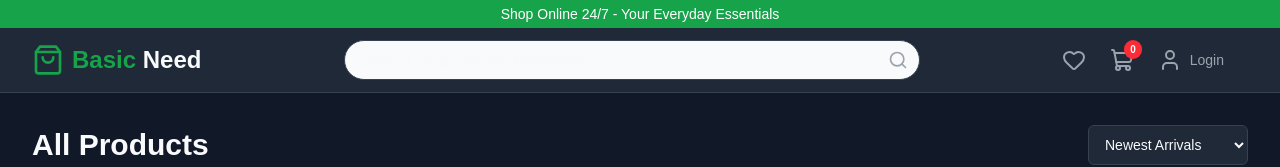
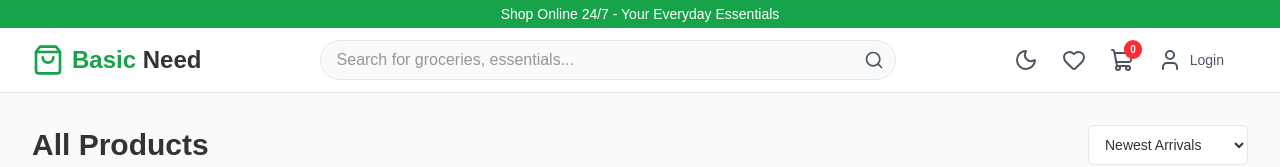
Before and after one commit to sathibodeoffice-netizen/basic-need, a Next.js app: page /shop in a window 1280 px wide. Shown: the top 167 px of the page. Built offline with nearby package versions, Linux system fonts and the light colour scheme; no server answers; the database is empty.

Commit message:
Add Dark/Light mode toggle button to Navbar

```diff
--- a/src/app/globals.css
+++ b/src/app/globals.css
@@ -18,18 +18,14 @@
   --foreground: #333333;
 }
 
-@media (prefers-color-scheme: dark) {
-  :root {
+.dark {
   --background: #111827;
   --foreground: #f9fafb;
-  }
-  @theme inline {
   --color-background: #111827;
   --color-surface: #1f2937;
   --color-border: #374151;
   --color-text-main: #f9fafb;
   --color-text-light: #9ca3af;
-  }
 }
 
 body {
--- a/src/components/Navbar.tsx
+++ b/src/components/Navbar.tsx
@@ -1,13 +1,38 @@
 'use client';
 
-import React from 'react';
+import React, { useState, useEffect } from 'react';
 import Link from 'next/link';
-import { ShoppingCart, Heart, User, Search, Menu } from 'lucide-react';
+import { ShoppingCart, Heart, User, Search, Menu, Moon, Sun } from 'lucide-react';
 import { useSession, signOut } from 'next-auth/react';
 import Input from './ui/Input';
 
 export default function Navbar() {
   const { data: session } = useSession();
+  const [theme, setTheme] = useState('light');
+  const [mounted, setMounted] = useState(false);
+
+  useEffect(() => {
+    setMounted(true);
+    const savedTheme = localStorage.getItem('theme') || (window.matchMedia('(prefers-color-scheme: dark)').matches ? 'dark' : 'light');
+    setTheme(savedTheme);
+    if (savedTheme === 'dark') {
+      document.documentElement.classList.add('dark');
+    } else {
+      document.documentElement.classList.remove('dark');
+    }
+  }, []);
+
+  const toggleTheme = () => {
+    if (theme === 'light') {
+      setTheme('dark');
+      document.documentElement.classList.add('dark');
+      localStorage.setItem('theme', 'dark');
+    } else {
+      setTheme('light');
+      document.documentElement.classList.remove('dark');
+      localStorage.setItem('theme', 'light');
+    }
+  };
 
   return (
     <header className="bg-surface border-b border-border sticky top-0 z-50">
@@ -41,6 +66,18 @@ export default function Navbar() {
 
           {/* Actions */}
           <div className="flex items-center space-x-6">
+
+            {/* Theme Toggle */}
+            {mounted && (
+              <button
+                onClick={toggleTheme}
+                className="text-text-light hover:text-primary transition-colors focus:outline-none"
+                aria-label="Toggle Dark Mode"
+              >
+                {theme === 'dark' ? <Sun className="w-6 h-6" /> : <Moon className="w-6 h-6" />}
+              </button>
+            )}
+
             <Link href="/wishlist" className="text-text-light hover:text-primary hidden sm:block">
               <Heart className="w-6 h-6" />
             </Link>
```
Lines whose indentation alone changed are shown as unchanged.
